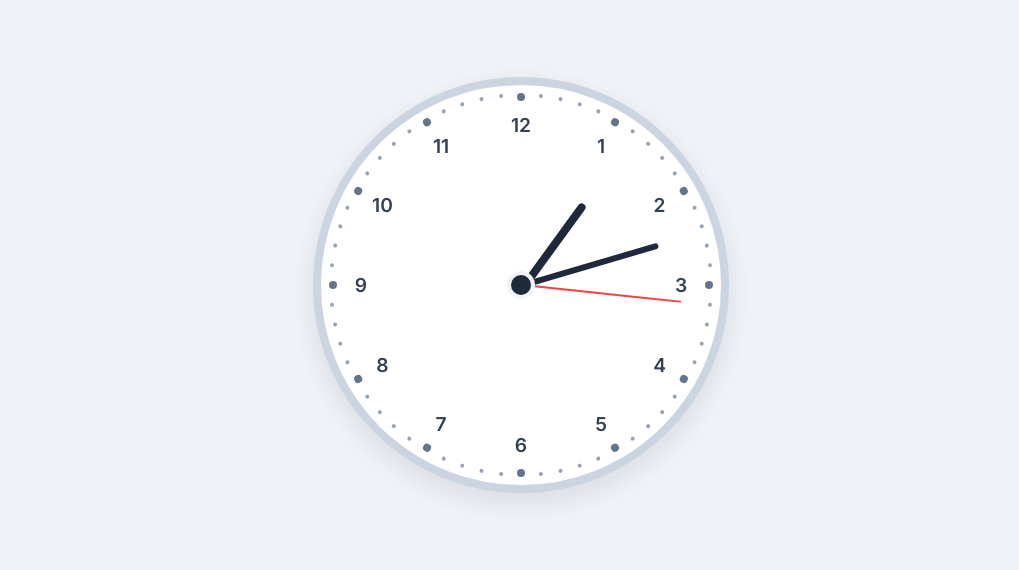
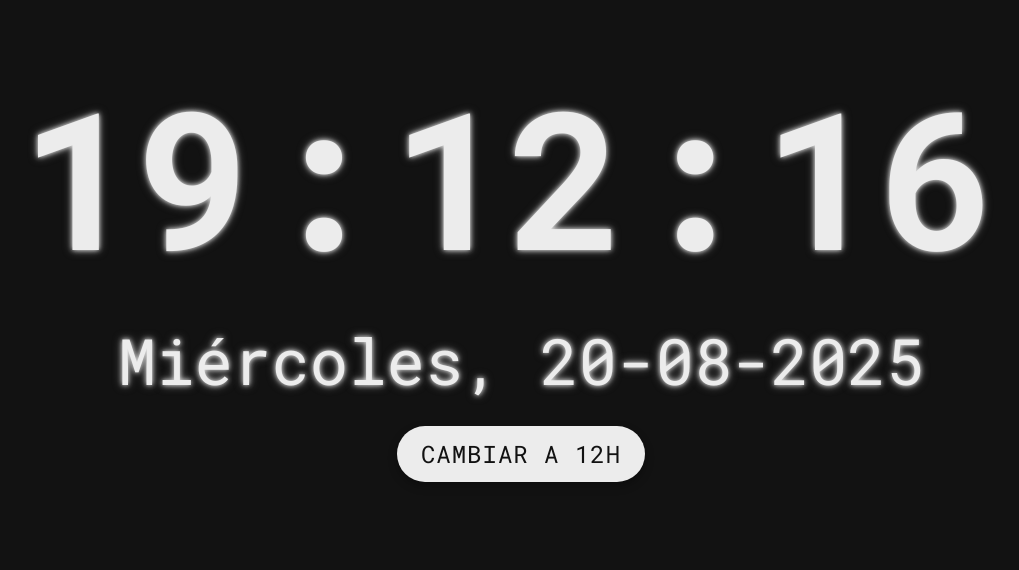
Before and after one commit to AntoCV/reloj-digital, a plain HTML site: page index.html in a window 1280 px wide. Shown: the part 135-705 px from the top of the page, without its empty margins (119-1138 px from the left). Drawn offline with Linux system fonts and the light colour scheme.

Commit message:
Update index.html
Segunda actualización me equivoque de archivo

```diff
--- a/index.html
+++ b/index.html
@@ -3,226 +3,186 @@
 <head>
     <meta charset="UTF-8">
     <meta name="viewport" content="width=device-width, initial-scale=1.0">
-    <title>Reloj Analógico Minimalista</title>
-    <!-- Incluye una fuente de Google para una estética limpia -->
-    <link href="https://fonts.googleapis.com/css2?family=Inter:wght@400;600&display=swap" rel="stylesheet">
+    <title>Reloj Digital Minimalista</title>
+    <!-- Incluye la fuente Roboto Mono de Google Fonts para un estilo digital -->
+    <link rel="preconnect" href="https://fonts.googleapis.com">
+    <link rel="preconnect" href="https://fonts.gstatic.com" crossorigin>
+    <link href="https://fonts.googleapis.com/css2?family=Roboto+Mono:wght@400;700&display=swap" rel="stylesheet">
+    <script>
+        // Variable para controlar el formato de 12 o 24 horas.
+        let is24HourFormat = true;
+
+        // Elemento del botón para actualizar su texto.
+        let toggleButton;
+
+        // La siguiente función se encargará de actualizar el reloj y el texto del botón.
+        function updateClock() {
+            const now = new Date();
+            let hours = now.getHours();
+            const minutes = String(now.getMinutes()).padStart(2, '0');
+            const seconds = String(now.getSeconds()).padStart(2, '0');
+            let ampm = '';
+
+            // Lógica para alternar entre 12h y 24h
+            if (!is24HourFormat) {
+                ampm = hours >= 12 ? ' PM' : ' AM';
+                hours = hours % 12;
+                hours = hours ? hours : 12; // La hora '0' se convierte en '12'
+            }
+            hours = String(hours).padStart(2, '0');
+
+            // Actualizar la hora
+            document.getElementById('hours').textContent = hours;
+            document.getElementById('minutes').textContent = minutes;
+            document.getElementById('seconds').textContent = seconds;
+            document.getElementById('ampm').textContent = ampm;
+
+            // Actualizar la fecha
+            // Usamos toLocaleDateString para obtener el día de la semana y la fecha en español
+            const options = { weekday: 'long', year: 'numeric', month: '2-digit', day: '2-digit' };
+            const dateStr = now.toLocaleDateString('es-ES', options);
+
+            // Formatear la cadena para que coincida con "miercoles, 20-08-2025"
+            // Reemplazamos la barra diagonal con un guion y capitalizamos el primer caracter del día
+            let formattedDate = dateStr.replace(/\//g, '-');
+            formattedDate = formattedDate.charAt(0).toUpperCase() + formattedDate.slice(1);
+            document.getElementById('date').textContent = formattedDate;
+
+            // Actualizar el texto del botón para reflejar la próxima acción
+            if (toggleButton) {
+                toggleButton.textContent = `Cambiar a ${is24HourFormat ? '12h' : '24h'}`;
+            }
+        }
+
+        // Se llama a la función updateClock cada segundo
+        // Esto asegura que el reloj se mantenga actualizado.
+        setInterval(updateClock, 1000);
+
+        // Se ejecuta la función al cargar la página y se añade el evento al botón
+        document.addEventListener('DOMContentLoaded', () => {
+            toggleButton = document.getElementById('toggle-format');
+            updateClock();
+            if (toggleButton) {
+                toggleButton.addEventListener('click', () => {
+                    is24HourFormat = !is24HourFormat;
+                    updateClock();
+                });
+            }
+        });
+    </script>
     <style>
-        /* Estilos generales y del cuerpo */
+        /* Estilos generales para el cuerpo de la página */
         body {
+            font-family: 'Roboto Mono', monospace;
+            background-color: #121212; /* Fondo muy oscuro y minimalista */
+            color: #ececec; /* Color blanco suave */
             display: flex;
+            flex-direction: column;
             justify-content: center;
             align-items: center;
-            min-height: 100vh;
-            background-color: #f0f4f8; /* Color de fondo suave */
-            font-family: 'Inter', sans-serif;
-            overflow: hidden; /* Evita barras de desplazamiento */
+            height: 100vh;
             margin: 0;
-            padding: 20px;
+            overflow: hidden; /* Evitar barras de desplazamiento */
+            position: relative;
         }
 
         /* Contenedor principal del reloj */
         .clock-container {
-            position: relative;
-            width: 100%;
-            max-width: 400px; /* Tamaño máximo para el reloj */
-            aspect-ratio: 1 / 1; /* Mantiene la forma circular */
-            background-color: #ffffff;
-            border: 8px solid #cbd5e1; /* Borde sutil */
-            border-radius: 50%;
-            box-shadow: 0 10px 30px rgba(0, 0, 0, 0.1);
+            text-align: center;
+            /* Efecto de resplandor sutil */
+            text-shadow: 0 0 5px #ececec, 0 0 10px rgba(236, 236, 236, 0.5);
+            padding: 2rem;
+            border-radius: 12px;
+            display: flex;
+            flex-direction: column;
+            align-items: center;
         }
 
-        /* Estilo para los marcadores de las horas (1-12) */
-        .hour-number {
-            position: absolute;
-            color: #334155;
-            font-size: clamp(0.7rem, 3vw, 1.2rem); /* Tamaño de fuente responsivo */
-            font-weight: 600;
-        }
-
-        /* Estilo para los marcadores de los minutos (pequeños puntos) */
-        .minute-marker {
-            position: absolute;
-            width: 100%;
-            height: 100%;
+        /* Estilo para la hora */
+        .time-display {
+            font-size: 15vw; /* Tamaño de fuente adaptable */
+            font-weight: bold;
             display: flex;
+            align-items: center;
             justify-content: center;
         }
 
-        .minute-marker::before {
-            content: '';
-            position: absolute;
-            top: 2%;
-            width: 4px;
-            height: 4px;
-            background-color: #94a3b8;
-            border-radius: 50%;
+        /* Estilo para los segundos y el separador */
+        .time-display span {
+            display: inline-block;
         }
 
-        /* Marcadores especiales para los minutos que coinciden con las horas (más grandes) */
-        .minute-marker.hour-line::before {
-            width: 8px;
-            height: 8px;
-            background-color: #64748b;
-            border-radius: 50%;
+        /* Estilo para el separador (:) */
+        .separator {
+            padding: 0 1vw; /* Espacio para el separador */
         }
 
-        /* Estilo para las agujas del reloj */
-        .hand {
-            position: absolute;
-            bottom: 50%;
-            left: 50%;
-            transform-origin: bottom; /* Gira desde la base de la aguja */
-            border-radius: 10px;
-            z-index: 10;
+        /* Estilo para la fecha */
+        .date-display {
+            font-size: 5vw; /* Tamaño de fuente adaptable */
+            font-weight: 400;
+            margin-top: 2vh;
         }
 
-        /* Estilo de la aguja de la hora */
-        .hour-hand {
-            width: 8px;
-            height: 25%;
-            background-color: #1e293b;
-            transform: rotate(0deg);
+        /* Estilo para el botón de cambio de formato */
+        .toggle-button {
+            margin-top: 3vh; /* Espacio entre el reloj y el botón */
+            padding: 12px 24px;
+            font-family: 'Roboto Mono', monospace;
+            font-size: clamp(12px, 2vw, 24px); /* Tamaño de fuente responsive y limitado */
+            color: #121212;
+            background-color: #ececec;
+            border: none;
+            border-radius: 30px; /* Borde más redondeado para un look moderno */
+            cursor: pointer;
+            box-shadow: 0 4px 10px rgba(0, 0, 0, 0.3); /* Sombra más pronunciada */
+            transition: background-color 0.3s ease, transform 0.1s ease, box-shadow 0.3s ease;
+            text-transform: uppercase;
+            letter-spacing: 1px;
+            outline: none;
         }
 
-        /* Estilo de la aguja de los minutos */
-        .minute-hand {
-            width: 6px;
-            height: 35%;
-            background-color: #1e293b;
-            transform: rotate(0deg);
+        .toggle-button:hover {
+            background-color: #d1d1d1;
+            box-shadow: 0 6px 12px rgba(0, 0, 0, 0.4);
         }
 
-        /* Estilo de la aguja de los segundos */
-        .second-hand {
-            width: 2px;
-            height: 40%;
-            background-color: #ef4444; /* Color rojo para destacar */
-            transform: rotate(0deg);
-            z-index: 20; /* Asegura que esté encima de las otras agujas */
+        .toggle-button:active {
+            transform: scale(0.98);
+            box-shadow: 0 2px 4px rgba(0, 0, 0, 0.2);
         }
 
-        /* Círculo central que cubre el pivote de las agujas */
-        .center-circle {
-            position: absolute;
-            top: 50%;
-            left: 50%;
-            transform: translate(-50%, -50%);
-            width: 20px;
-            height: 20px;
-            background-color: #1e293b;
-            border: 4px solid #f0f4f8;
-            border-radius: 50%;
-            z-index: 30;
+        /* Media queries para adaptar el tamaño de la fuente en dispositivos más pequeños */
+        @media (max-width: 600px) {
+            .time-display {
+                font-size: 20vw;
+            }
+            .date-display {
+                font-size: 7vw;
+            }
         }
-
     </style>
 </head>
 <body>
 
-<div class="clock-container">
-    <div class="center-circle"></div>
+    <div class="clock-container">
+        <!-- Contenedor para la hora -->
+        <div id="time" class="time-display">
+            <span id="hours">00</span>
+            <span class="separator">:</span>
+            <span id="minutes">00</span>
+            <span class="separator">:</span>
+            <span id="seconds">00</span>
+            <span id="ampm" class="separator"></span>
+        </div>
+        <!-- Contenedor para la fecha -->
+        <div id="date" class="date-display">
+            00-00-0000
+        </div>
 
-    <!-- Generación de marcadores y números de hora con JavaScript -->
-</div>
+        <!-- Botón para alternar el formato de hora, ahora más elegante -->
+        <button id="toggle-format" class="toggle-button">Cambiar a 12h</button>
+    </div>
 
-<script>
-    // Selecciona los elementos del DOM
-    const clockContainer = document.querySelector('.clock-container');
-    const hourHand = document.createElement('div');
-    const minuteHand = document.createElement('div');
-    const secondHand = document.createElement('div');
-
-    hourHand.classList.add('hand', 'hour-hand');
-    minuteHand.classList.add('hand', 'minute-hand');
-    secondHand.classList.add('hand', 'second-hand');
-
-    clockContainer.appendChild(hourHand);
-    clockContainer.appendChild(minuteHand);
-    clockContainer.appendChild(secondHand);
-
-    // Función para crear y posicionar los números de las horas y los marcadores de minutos
-    function createClockElements() {
-        // Genera los 12 números de las horas
-        for (let i = 1; i <= 12; i++) {
-            const hourNumber = document.createElement('div');
-            hourNumber.classList.add('hour-number');
-            hourNumber.textContent = i;
-
-            // Calcula el ángulo de cada número en grados
-            const angle = (i * 30) - 90;
-            const angleRad = angle * Math.PI / 180;
-
-            // Define un radio para el círculo de los números. Se ha ajustado a 160.
-            const radius = 160;
-
-            // Calcula las coordenadas x e y para el número
-            const x = radius * Math.cos(angleRad);
-            const y = radius * Math.sin(angleRad);
-
-            // Posiciona el número de forma absoluta y luego lo traslada a la posición calculada
-            hourNumber.style.position = 'absolute';
-            hourNumber.style.left = `calc(50% + ${x}px)`;
-            hourNumber.style.top = `calc(50% + ${y}px)`;
-
-            // Centra el número en su punto de rotación
-            hourNumber.style.transform = `translate(-50%, -50%)`;
-
-            clockContainer.appendChild(hourNumber);
-        }
-
-        // Genera los 60 marcadores de minutos
-        for (let i = 0; i < 60; i++) {
-            const minuteMarker = document.createElement('div');
-            minuteMarker.classList.add('minute-marker');
-            if (i % 5 === 0) { // Marca especial para cada 5 minutos (coincide con las horas)
-                minuteMarker.classList.add('hour-line');
-            }
-            const angle = i * 6; // Calcula el ángulo en grados
-            minuteMarker.style.transform = `rotate(${angle}deg)`;
-            clockContainer.appendChild(minuteMarker);
-        }
-    }
-
-    // Llama a la función para crear los elementos al cargar la página
-    createClockElements();
-
-    // Función para actualizar las agujas del reloj
-    function updateClock() {
-        // Obtiene la hora actual en la zona horaria de la Ciudad de México
-        const now = new Date();
-        const mexicoTime = now.toLocaleString("en-US", { timeZone: "America/Mexico_City" });
-        const mexicoDate = new Date(mexicoTime);
-
-        const seconds = mexicoDate.getSeconds();
-        const minutes = mexicoDate.getMinutes();
-        const hours = mexicoDate.getHours();
-
-        // Conversión de 24 horas a 12 horas para el reloj analógico
-        const displayHours = hours % 12 || 12;
-
-        // Calcula la rotación para cada aguja
-        // La aguja de segundos se mueve 6 grados por segundo (360/60)
-        const secondsDegrees = seconds * 6;
-
-        // La aguja de minutos se mueve 6 grados por minuto y un extra por los segundos
-        const minutesDegrees = (minutes * 6) + (seconds * 0.1);
-
-        // La aguja de la hora se mueve 30 grados por hora y un extra por los minutos
-        const hoursDegrees = (displayHours * 30) + (minutes * 0.5) + (seconds * (0.5/60));
-
-        // Aplica las rotaciones a los elementos de las agujas
-        secondHand.style.transform = `rotate(${secondsDegrees}deg)`;
-        minuteHand.style.transform = `rotate(${minutesDegrees}deg)`;
-        hourHand.style.transform = `rotate(${hoursDegrees}deg)`;
-    }
-
-    // Actualiza el reloj cada segundo
-    setInterval(updateClock, 1000);
-
-    // Llama a la función una vez al principio para evitar el retraso inicial
-    updateClock();
-
-</script>
 </body>
 </html>
```
